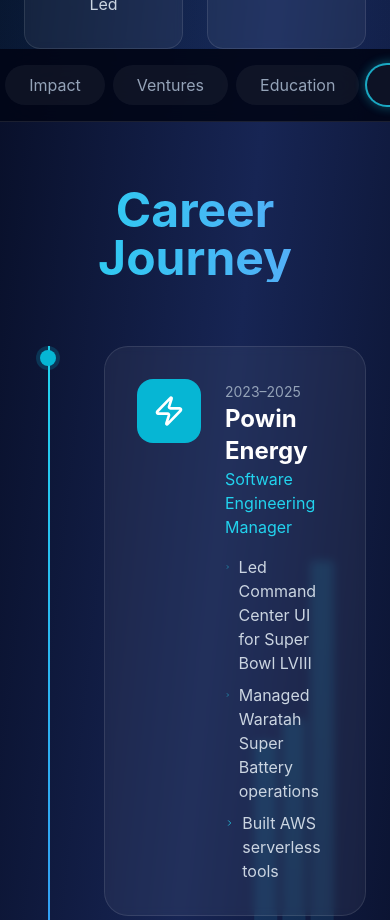
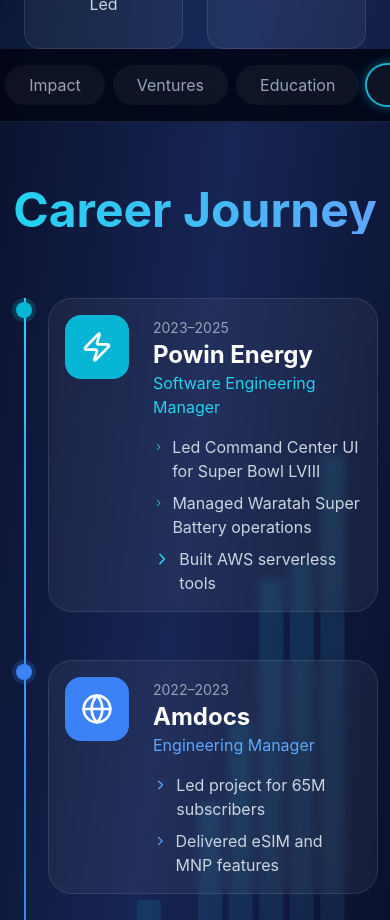
Before and after one commit to royjavelosa/digiport, a React (Vite) app: page / in a window 390 px wide. Shown: the part 1080-2000 px from the top of the page. Built offline with nearby package versions, Linux system fonts and the light colour scheme.

Commit message:
fix: tighten journey timeline spacing on mobile

```diff
--- a/src/App.jsx
+++ b/src/App.jsx
@@ -330,7 +330,7 @@
         </div>
       )}
 
-      <div className="max-w-6xl mx-auto px-6 pt-16 pb-20">
+      <div className="max-w-6xl mx-auto px-3 md:px-6 pt-16 pb-20">
         {activeTab === "journey" && (
           <div className="relative overflow-hidden">
             <JourneyChart />
@@ -341,14 +341,14 @@
 
             <div className="relative">
               {/* Vertical gradient line */}
-              <div className="absolute left-6 top-0 bottom-0 w-0.5 bg-gradient-to-b from-cyan-400 via-blue-500 to-purple-500" />
+              <div className="absolute left-3 md:left-6 top-0 bottom-0 w-0.5 bg-gradient-to-b from-cyan-400 via-blue-500 to-purple-500" />
 
               {/* Powin Energy */}
-              <div className="relative flex gap-8 pb-12">
-                <div className="relative z-10 flex-shrink-0 w-12 flex flex-col items-center">
+              <div className="relative flex gap-3 md:gap-8 pb-12">
+                <div className="relative z-10 flex-shrink-0 w-6 md:w-12 flex flex-col items-center">
                   <div className="w-4 h-4 rounded-full bg-cyan-500 ring-4 ring-cyan-500/20 mt-1" />
                 </div>
-                <div className="flex-1 p-8 bg-white/5 border border-white/10 rounded-3xl backdrop-blur-sm hover:border-cyan-500/50 transition-colors">
+                <div className="flex-1 p-4 md:p-8 bg-white/5 border border-white/10 rounded-3xl backdrop-blur-sm hover:border-cyan-500/50 transition-colors">
                   <div className="flex items-start gap-6">
                     <div className="p-4 bg-cyan-500 rounded-2xl">
                       <Zap size={32} className="text-white" />
@@ -381,11 +381,11 @@
               </div>
 
               {/* Amdocs — Engineering Manager */}
-              <div className="relative flex gap-8 pb-12">
-                <div className="relative z-10 flex-shrink-0 w-12 flex flex-col items-center">
+              <div className="relative flex gap-3 md:gap-8 pb-12">
+                <div className="relative z-10 flex-shrink-0 w-6 md:w-12 flex flex-col items-center">
                   <div className="w-4 h-4 rounded-full bg-blue-500 ring-4 ring-blue-500/20 mt-1" />
                 </div>
-                <div className="flex-1 p-8 bg-white/5 border border-white/10 rounded-3xl backdrop-blur-sm hover:border-blue-500/50 transition-colors">
+                <div className="flex-1 p-4 md:p-8 bg-white/5 border border-white/10 rounded-3xl backdrop-blur-sm hover:border-blue-500/50 transition-colors">
                   <div className="flex items-start gap-6">
                     <div className="p-4 bg-blue-500 rounded-2xl">
                       <Globe size={32} className="text-white" />
@@ -414,11 +414,11 @@
               </div>
 
               {/* Amdocs — Team Lead R&D */}
-              <div className="relative flex gap-8 pb-12">
-                <div className="relative z-10 flex-shrink-0 w-12 flex flex-col items-center">
+              <div className="relative flex gap-3 md:gap-8 pb-12">
+                <div className="relative z-10 flex-shrink-0 w-6 md:w-12 flex flex-col items-center">
                   <div className="w-4 h-4 rounded-full bg-purple-500 ring-4 ring-purple-500/20 mt-1" />
                 </div>
-                <div className="flex-1 p-8 bg-white/5 border border-white/10 rounded-3xl backdrop-blur-sm hover:border-purple-500/50 transition-colors">
+                <div className="flex-1 p-4 md:p-8 bg-white/5 border border-white/10 rounded-3xl backdrop-blur-sm hover:border-purple-500/50 transition-colors">
                   <div className="flex items-start gap-6">
                     <div className="p-4 bg-purple-500 rounded-2xl">
                       <Users size={32} className="text-white" />
@@ -447,11 +447,11 @@
               </div>
 
               {/* PLDT */}
-              <div className="relative flex gap-8 pb-12">
-                <div className="relative z-10 flex-shrink-0 w-12 flex flex-col items-center">
+              <div className="relative flex gap-3 md:gap-8 pb-12">
+                <div className="relative z-10 flex-shrink-0 w-6 md:w-12 flex flex-col items-center">
                   <div className="w-4 h-4 rounded-full bg-pink-500 ring-4 ring-pink-500/20 mt-1" />
                 </div>
-                <div className="flex-1 p-8 bg-white/5 border border-white/10 rounded-3xl backdrop-blur-sm hover:border-pink-500/50 transition-colors">
+                <div className="flex-1 p-4 md:p-8 bg-white/5 border border-white/10 rounded-3xl backdrop-blur-sm hover:border-pink-500/50 transition-colors">
                   <div className="flex items-start gap-6">
                     <div className="p-4 bg-pink-500 rounded-2xl">
                       <Code2 size={32} className="text-white" />
```
